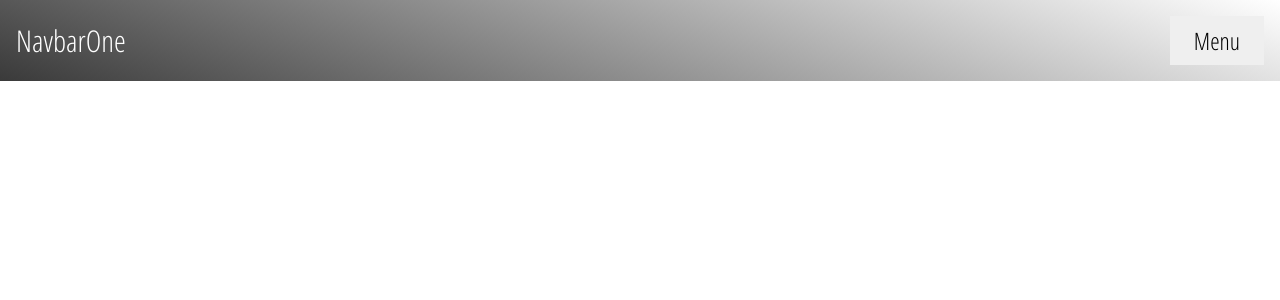
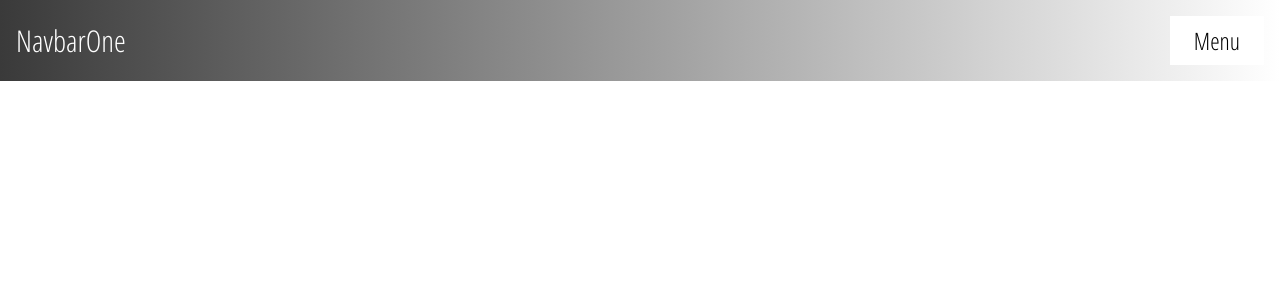
Before and after one commit to patchinator/playground, a Next.js app: page / in a window 1280 px wide. Shown: the top 300 px of the page. Built offline with nearby package versions, Linux system fonts and the light colour scheme.

Commit message:
finished styling on NavbarOne component. Created folder for NavbarTwo component and style file.

```diff
--- a/components/Navbars.js
+++ b/components/Navbars.js
@@ -1,5 +1,5 @@
 import { Fragment } from "react";
-import NavbarOne from "./NavbarOne";
+import NavbarOne from "./UI/NavbarOne/NavbarOne";
 
 const Navbars = () => {
   return (
--- a/components/UI/ButtonSlide1/ButtonSlide1.module.scss
+++ b/components/UI/ButtonSlide1/ButtonSlide1.module.scss
@@ -1,6 +1,8 @@
+$primary-color: rgb(255, 255, 255);
 $secondary-color: rgb(58, 58, 58);
 
 .button {
+  background: $primary-color;
   padding: 0.5rem 1.5rem 0.5rem 1.5rem;
   font-size: 24px;
   border: none;
@@ -11,7 +13,7 @@ $secondary-color: rgb(58, 58, 58);
 
   &:hover,
   &:active {
-    box-shadow: inset 94.156px 0 0 0 $secondary-color;
+    box-shadow: inset 94px 0 0 0 $secondary-color;
     color: white;
   }
 }
--- a/components/NavbarOne.js
+++ b/components/UI/NavbarOne/NavbarOne.js
@@ -1,7 +1,7 @@
 import { useState, useEffect, useRef } from "react";
 
 import style from "./NavbarOne.module.scss";
-import Button from "./UI/ButtonSlide1/ButtonSlide1";
+import Button from "../ButtonSlide1/ButtonSlide1";
 
 import { FontAwesomeIcon } from "@fortawesome/react-fontawesome";
 import { faUser, faCog, faNewspaper } from "@fortawesome/free-solid-svg-icons";
--- a/components/NavbarOne.module.scss
+++ b/components/UI/NavbarOne/NavbarOne.module.scss
@@ -1,16 +1,16 @@
 $primary-color: rgb(255, 255, 255);
 $secondary-color: rgb(58, 58, 58);
-$dropdown-color: rgb(239, 239, 239);
+$dropdown-color: rgb(218, 218, 218);
 
 .navbar {
-  background: linear-gradient(200deg, $primary-color, $secondary-color);
+  background: linear-gradient(270deg, $primary-color, $secondary-color);
   font-family: "Open Sans Condensed", sans-serif;
   width: 100vw;
   padding: 1rem;
   display: flex;
   justify-content: space-between;
   align-items: center;
-  position: relative;
+  position: absolute;
 
   .title {
     font-size: 30px;
```
Also changed, not shown: components/UI/NavbarTwo/NavbarTwo.js (added), components/UI/NavbarTwo/NavbarTwo.module.scss (added).
